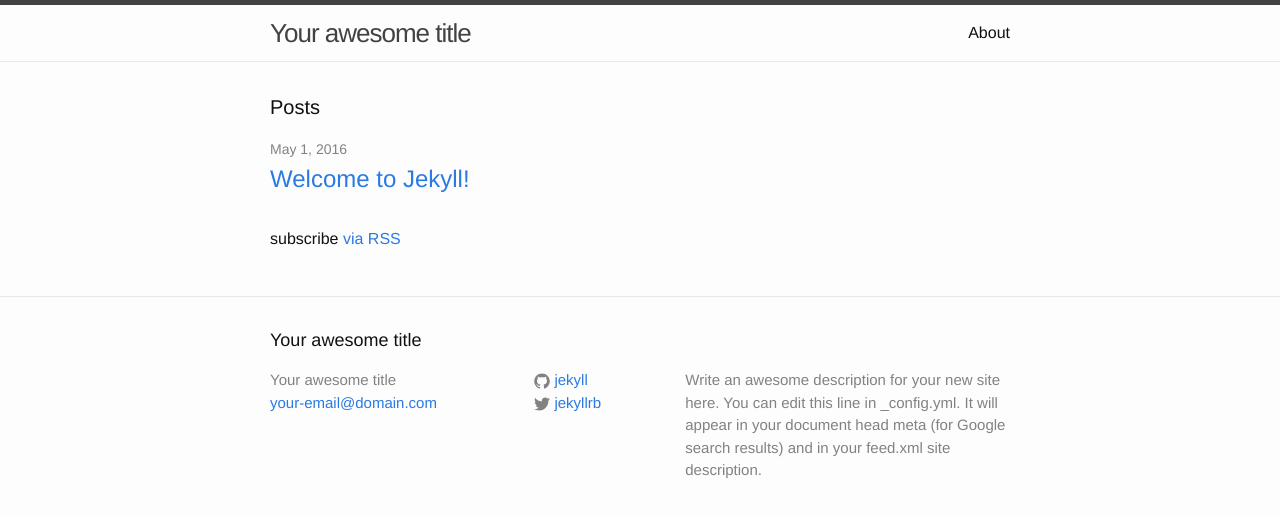
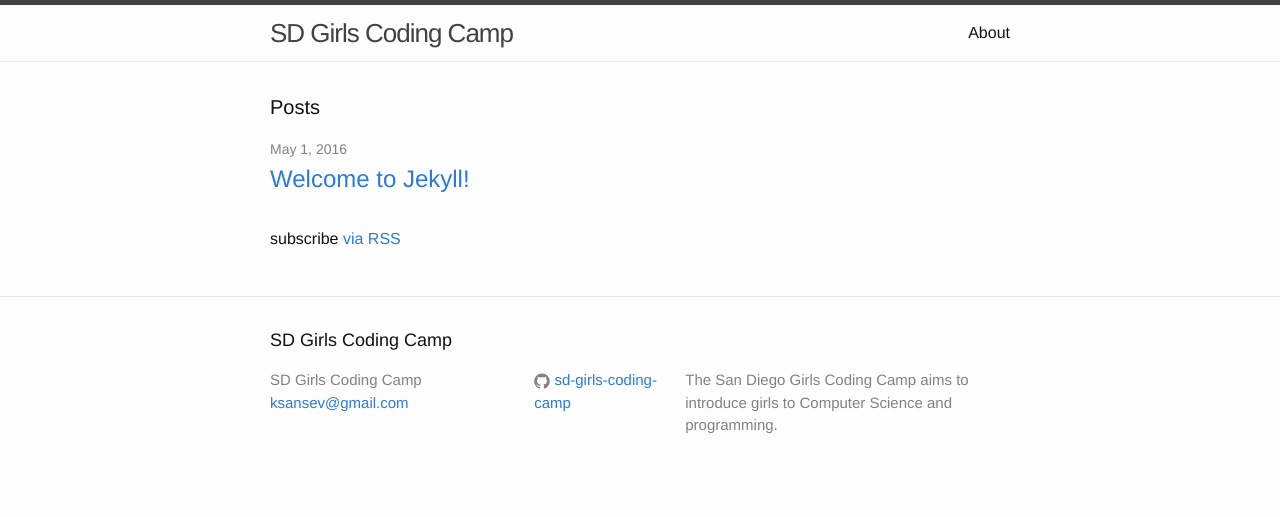
Before and after one commit to sd-girls-coding-camp/website, a Jekyll site: the page built from index.html, in a window 1280 px wide. Shown: the top 517 px of the page. Built offline with Jekyll 4.4.1, drawn with Linux system fonts in a browser that asks for light colours.

Commit message:
Modified configuration file

```diff
--- a/_config.yml
+++ b/_config.yml
@@ -6,16 +6,14 @@
 # 'jekyll serve'. If you change this file, please restart the server process.
 
 # Site settings
-title: Your awesome title
-email: your-email@domain.com
+title: SD Girls Coding Camp
+email: ksansev@gmail.com
 description: > # this means to ignore newlines until "baseurl:"
-  Write an awesome description for your new site here. You can edit this
-  line in _config.yml. It will appear in your document head meta (for
-  Google search results) and in your feed.xml site description.
+    The San Diego Girls Coding Camp aims to introduce girls to Computer Science
+    and programming.
 baseurl: "" # the subpath of your site, e.g. /blog
 url: "http://yourdomain.com" # the base hostname & protocol for your site
-twitter_username: jekyllrb
-github_username:  jekyll
+github_username:  sd-girls-coding-camp
 
 # Build settings
 markdown: kramdown
```
